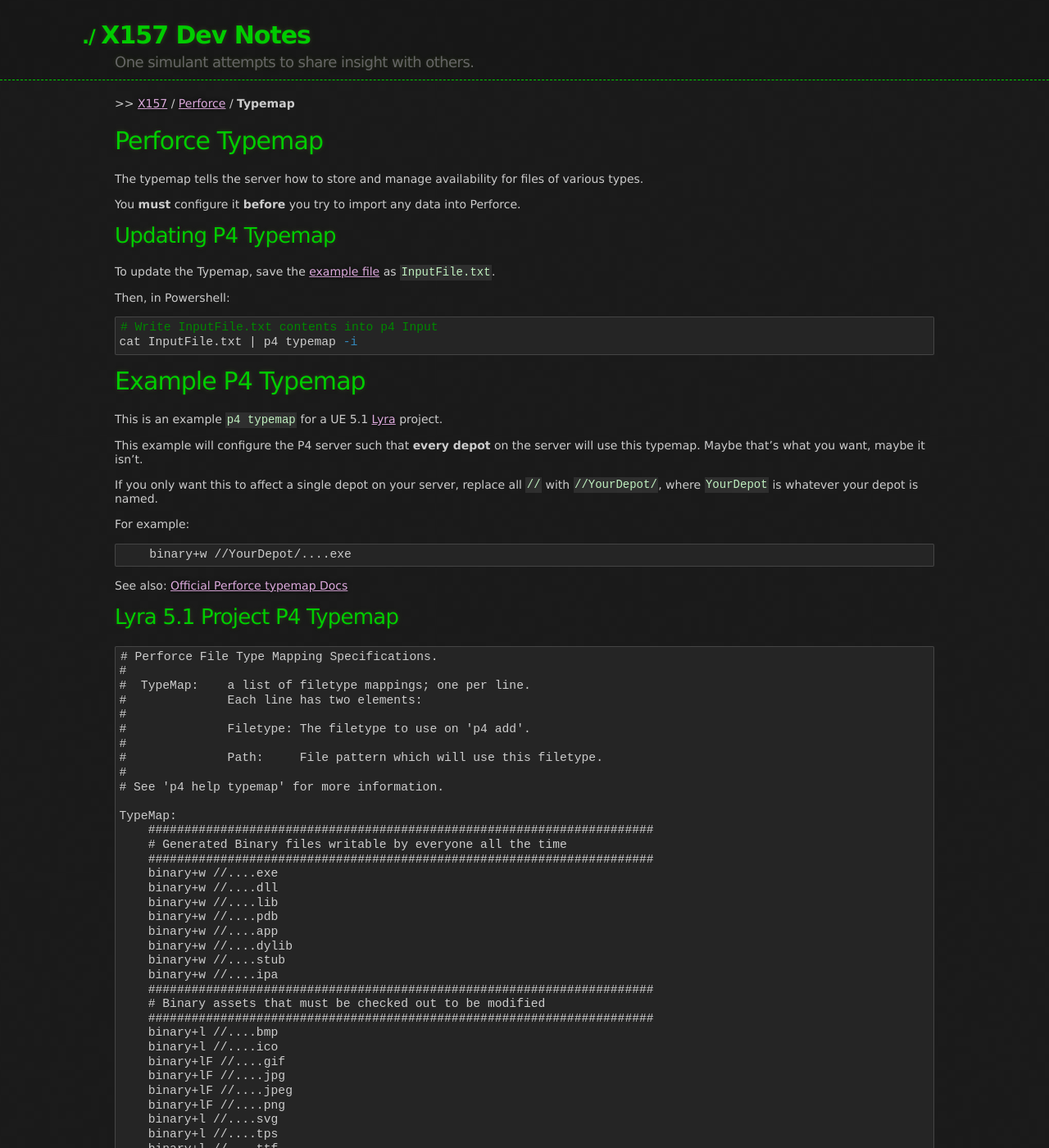
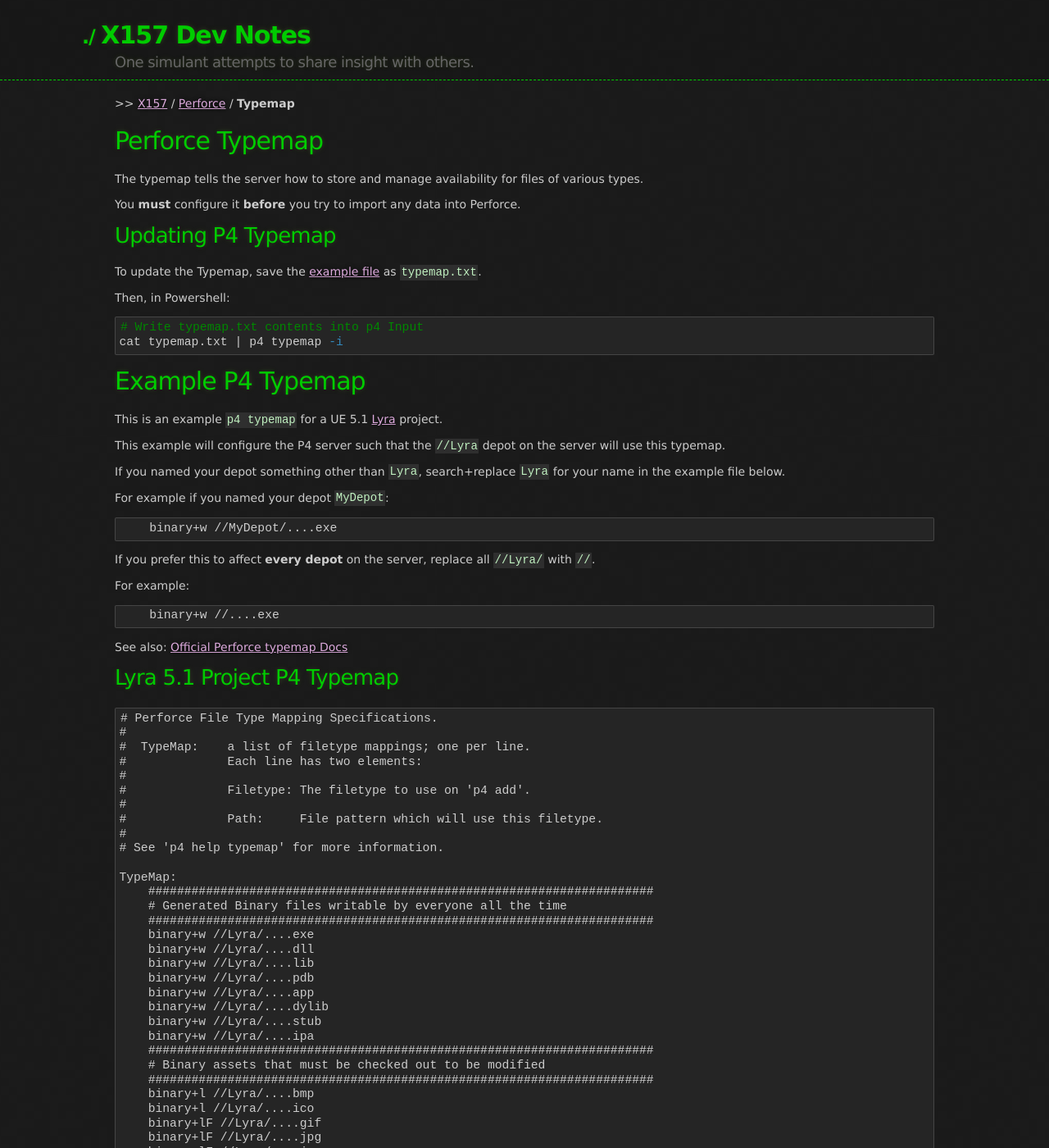
Before and after one commit to x157/x157.github.io, a Jekyll site: the page built from Perforce/Typemap.md, in a window 1280 px wide and 1400 px high. Shown: the whole window at 82% size. Built offline with Jekyll 4.4.1, drawn with Linux system fonts in a browser that asks for light colours; some of the changed text lies outside the part shown.

Commit message:
Iterate Perforce docs

````diff
--- a/Perforce/Typemap.md
+++ b/Perforce/Typemap.md
@@ -15,13 +15,13 @@
 ## Updating P4 Typemap
 
 To update the Typemap, save the [example file](#Example)
-as `InputFile.txt`.
+as `typemap.txt`.
 
 Then, in Powershell:
 
 ```powershell
-# Write InputFile.txt contents into p4 Input
-cat InputFile.txt | p4 typemap -i
+# Write typemap.txt contents into p4 Input
+cat typemap.txt | p4 typemap -i
 ```
 
 <a id='Example'></a>
@@ -29,18 +29,25 @@
 
 This is an example `p4 typemap` for a UE 5.1 [Lyra](/UE5/LyraStarterGame/) project.
 
-This example will configure the P4 server such that **every depot**
+This example will configure the P4 server such that the `//Lyra` depot
 on the server will use this typemap.
-Maybe that's what you want, maybe it isn't.
 
-If you only want this to affect a single depot on your server,
-replace all `//` with `//YourDepot/`,
-where `YourDepot` is whatever your depot is named.
+If you named your depot something other than `Lyra`, search+replace `Lyra` for your name
+in the example file below.
+
+For example if you named your depot `MyDepot`:
+
+```text
+    binary+w //MyDepot/....exe
+```
+
+If you prefer this to affect **every depot** on the server,
+replace all `//Lyra/` with `//`.
 
 For example:
 
 ```text
-    binary+w //YourDepot/....exe
+    binary+w //....exe
 ```
 
 See also: [Official Perforce typemap Docs](https://www.perforce.com/blog/vcs/perforce-p4-typemap)
@@ -63,62 +70,62 @@
     ######################################################################
     # Generated Binary files writable by everyone all the time
     ######################################################################
-    binary+w //....exe
-    binary+w //....dll
-    binary+w //....lib
-    binary+w //....pdb
-    binary+w //....app
-    binary+w //....dylib
-    binary+w //....stub
-    binary+w //....ipa
+    binary+w //Lyra/....exe
+    binary+w //Lyra/....dll
+    binary+w //Lyra/....lib
+    binary+w //Lyra/....pdb
+    binary+w //Lyra/....app
+    binary+w //Lyra/....dylib
+    binary+w //Lyra/....stub
+    binary+w //Lyra/....ipa
     ######################################################################
     # Binary assets that must be checked out to be modified
     ######################################################################
-    binary+l //....bmp
-    binary+l //....ico
-    binary+lF //....gif
-    binary+lF //....jpg
-    binary+lF //....jpeg
-    binary+lF //....png
-    binary+l //....svg
-    binary+l //....tps
-    binary+l //....ttf
-    binary+l //....uasset
-    binary+l //....ubulk
-    binary+l //....udk
-    binary+l //....umap
-    binary+l //....upk
+    binary+l //Lyra/....bmp
+    binary+l //Lyra/....ico
+    binary+lF //Lyra/....gif
+    binary+lF //Lyra/....jpg
+    binary+lF //Lyra/....jpeg
+    binary+lF //Lyra/....png
+    binary+l //Lyra/....svg
+    binary+l //Lyra/....tps
+    binary+l //Lyra/....ttf
+    binary+l //Lyra/....uasset
+    binary+l //Lyra/....ubulk
+    binary+l //Lyra/....udk
+    binary+l //Lyra/....umap
+    binary+l //Lyra/....upk
     ######################################################################
     # Text files
     ######################################################################
-    text //....bat
-    text //....c
-    text //....cmd
-    text //....collection
-    text //....config
-    text //....cpp
-    text //....cs
-    text //....csv
-    text //....gitattributes
-    text //....gitignore
-    text //....h
-    text //....ini
-    text //....m
-    text //....md
-    text //....mm
-    text //....p4ignore
-    text //....py
-    text //....txt
-    text //....uplugin
-    text //....uproject
-    text //....xml
-    text //....yml
+    text //Lyra/....bat
+    text //Lyra/....c
+    text //Lyra/....cmd
+    text //Lyra/....collection
+    text //Lyra/....config
+    text //Lyra/....cpp
+    text //Lyra/....cs
+    text //Lyra/....csv
+    text //Lyra/....gitattributes
+    text //Lyra/....gitignore
+    text //Lyra/....h
+    text //Lyra/....ini
+    text //Lyra/....m
+    text //Lyra/....md
+    text //Lyra/....mm
+    text //Lyra/....p4ignore
+    text //Lyra/....py
+    text //Lyra/....txt
+    text //Lyra/....uplugin
+    text //Lyra/....uproject
+    text //Lyra/....xml
+    text //Lyra/....yml
     ######################################################################
     # Localization files
     ######################################################################
-    binary+l //.../Localization/....locmeta
-    binary+l //.../Localization/....locres
-    binary+l //.../Localization/....po
-    text //.../Localization/....archive
-    text //.../Localization/....manifest
+    binary+l //Lyra/.../Localization/....locmeta
+    binary+l //Lyra/.../Localization/....locres
+    binary+l //Lyra/.../Localization/....po
+    text //Lyra/.../Localization/....archive
+    text //Lyra/.../Localization/....manifest
 ```
````
Also changed, not shown: Perforce/How-to-Create-Lyra-Depot.md (added, +37 -0 lines), Perforce/How-to-Create-Lyra-Main-Stream.md (renamed from Perforce/New-Stream-Depot-Procedure.md, +23 -31 lines), Perforce/How-to-Create-Lyra-Xist-Game-Stream.md (added, +76 -0 lines), Perforce/How-to-Create-Lyra-Xist-Stream.md (added, +80 -0 lines), Perforce/index.md (+15 -4 lines).
